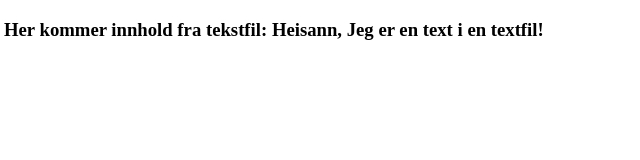
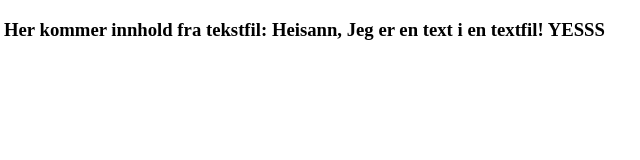
Before and after one commit to BennyHoang/PGR300---Webutvikling-3-LAB, a plain HTML site: page Forelesning2/index.html in a window 1280 px wide. Shown: the full height of the page, 4-644 px from the left. Drawn offline with Linux system fonts and the light colour scheme.

Commit message:
added AJAX for app

```diff
--- a/Forelesning2/file.txt
+++ b/Forelesning2/file.txt
@@ -1 +1 @@
-Heisann, Jeg er en text i en textfil!
+Heisann, Jeg er en text i en textfil! YESSS
--- a/Forelesning2/index.html
+++ b/Forelesning2/index.html
@@ -26,7 +26,10 @@
                     AJAX_APP.fileContentSpan = document.getElementById("fileContentSpan");
                     alert("TWERKS!!!!!!");
                 }();
-                AJAX_APP.doAjaxGET();
+                setInterval(function(){
+                    AJAX_APP.doAjaxGET();
+                },4000);
+
             },
 
             doAjaxGET: function(){
```
